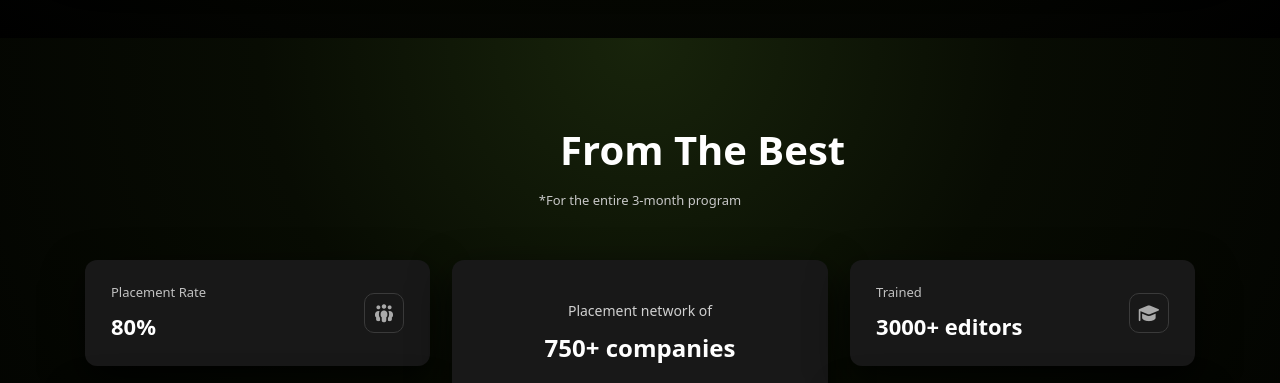
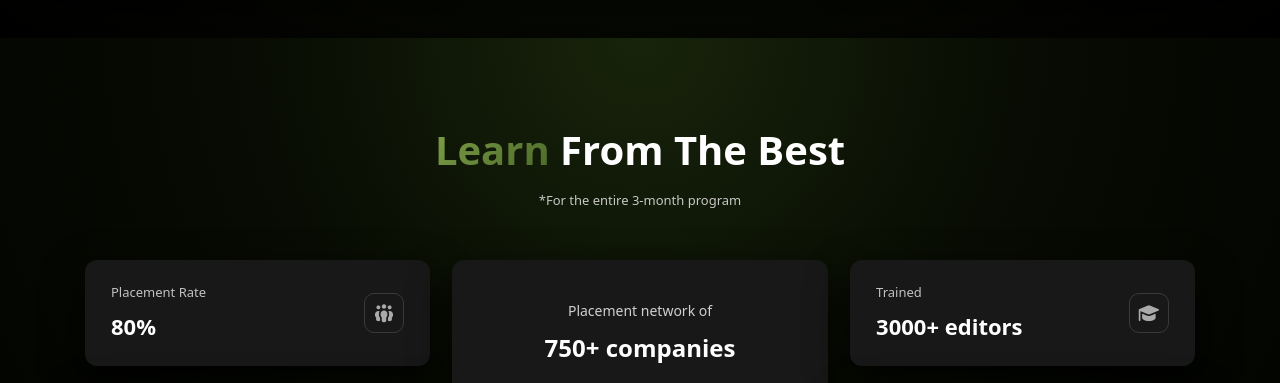
Before and after one commit to marshookali/descro, a plain HTML site: page index.html in a window 1280 px wide. Shown: the part 1580-1963 px from the top of the page. Drawn offline with Linux system fonts and the light colour scheme.

Commit message:
solved heading greenshade issue

```diff
--- a/index.html
+++ b/index.html
@@ -124,10 +124,12 @@
 
     .gradient-text {
 
-      -webkit-background-clip: text;
       background-clip: text;
-      /* color: var(--gradient-primary); */
+      background: var(--gradient-primary);  -webkit-background-clip: text;
+
+
       color: transparent;
+
     }
 
     /* Button CTA */
```
